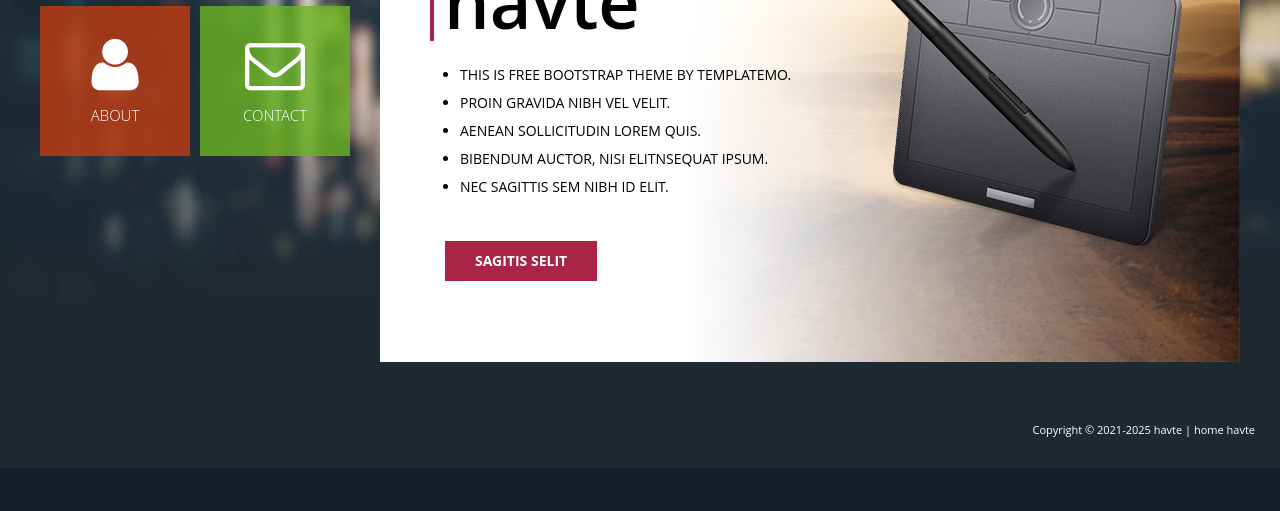
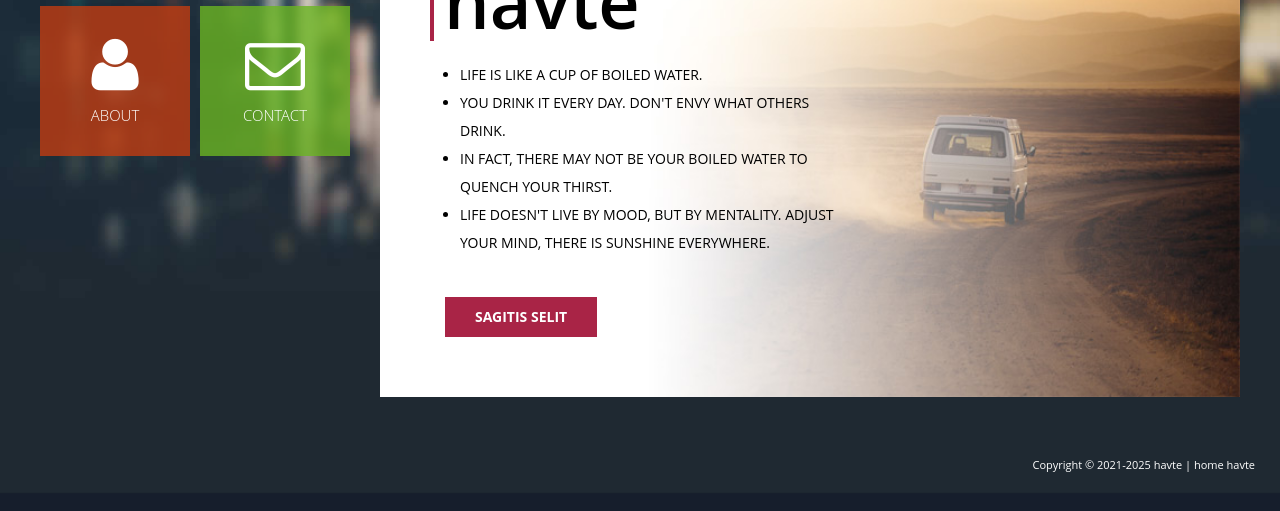
Before and after one commit to havte/books, a Jekyll site: the page built from about.html, in a window 1280 px wide, cut to the strip 239-750 px from the top of the page. Built offline with Jekyll 4.4.1, drawn with Linux system fonts in a browser that asks for light colours; some web fonts are replaced.

Commit message:
修改about.html文字，图片

```diff
--- a/about.html
+++ b/about.html
@@ -14,16 +14,15 @@
                     </div>
                     <div class="desc2">
                         <ul>
-                            <li>This is free Bootstrap theme by templatemo.</li>
-                            <li>Proin gravida nibh vel velit.</li>
-                            <li>Aenean sollicitudin lorem quis.</li>
-                            <li>bibendum auctor, nisi elitnsequat ipsum.</li>
-                            <li>nec sagittis sem nibh id elit.</li>
+                            <li>Life is like a cup of boiled water.</li>
+                            <li>You drink it every day. Don't envy what others drink.</li>
+                            <li> In fact, there may not be your boiled water to quench your thirst. </li>
+                            <li>Life doesn't live by mood, but by mentality. Adjust your mind, there is sunshine everywhere.</li>
                         </ul>
                         <button type="button" class="">SAGITIS SELIT</button>
                     </div>
                 </div>
-                <img src="assets/images/about-img-1.png" alt="Image" class="img-responsive">
+               <!-- <img src="assets/images/about-img-1.png" alt="Image" class="img-responsive"> -->
             </div>
         </div>
     </div> <!-- .banner-main-about -->
--- a/index.html
+++ b/index.html
@@ -20,7 +20,7 @@
                         <!--<button type="button" class="">SAGITIS SELIT</button>-->
                     </div>
                 </div>
-                <img src="assets/images/home-img-1.png" alt="Image" class="img-responsive">
+                <img src="assets/images/about-img-1.png" alt="Image" class="img-responsive">
             </div>
         </div>
     </div>
```
